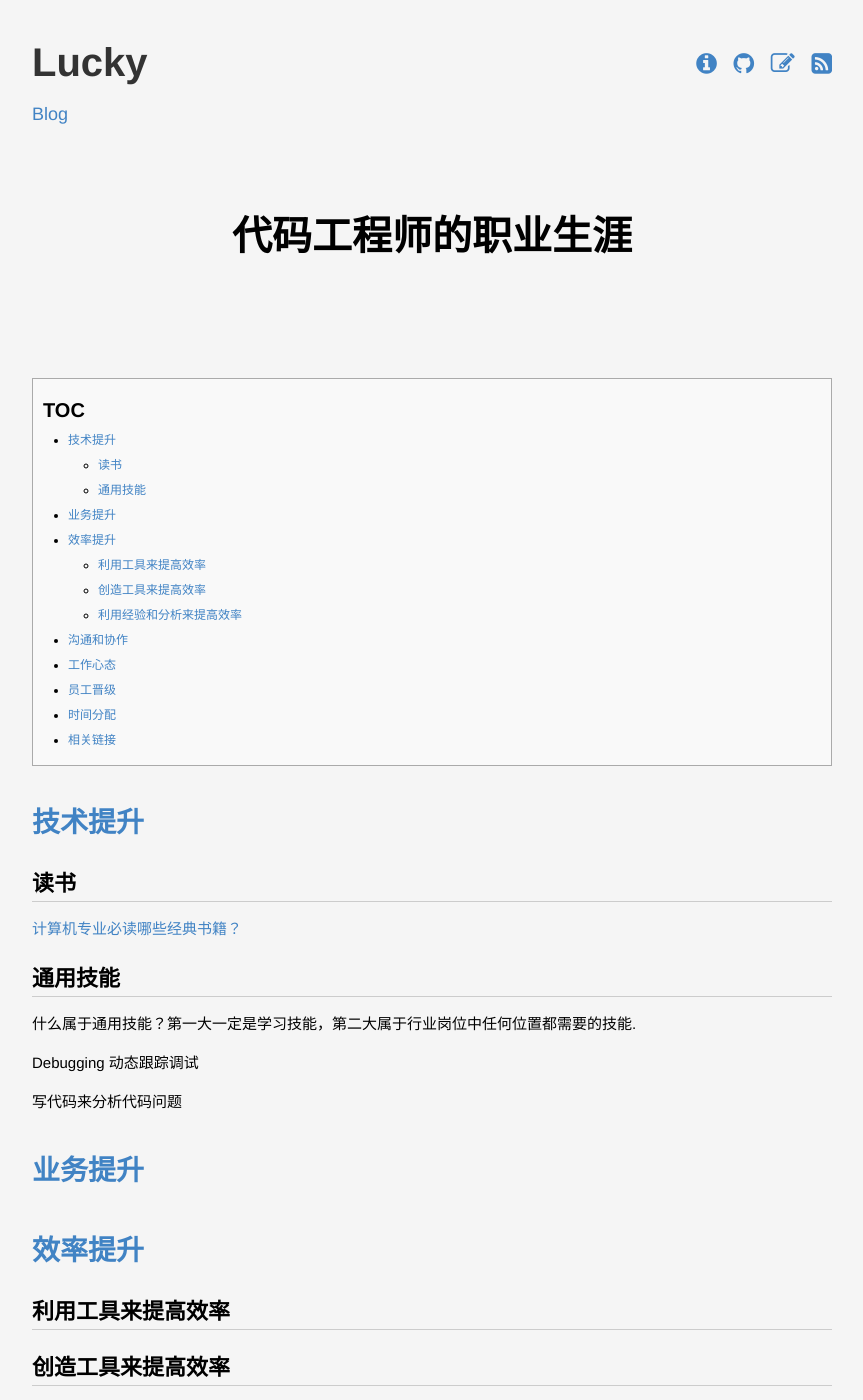
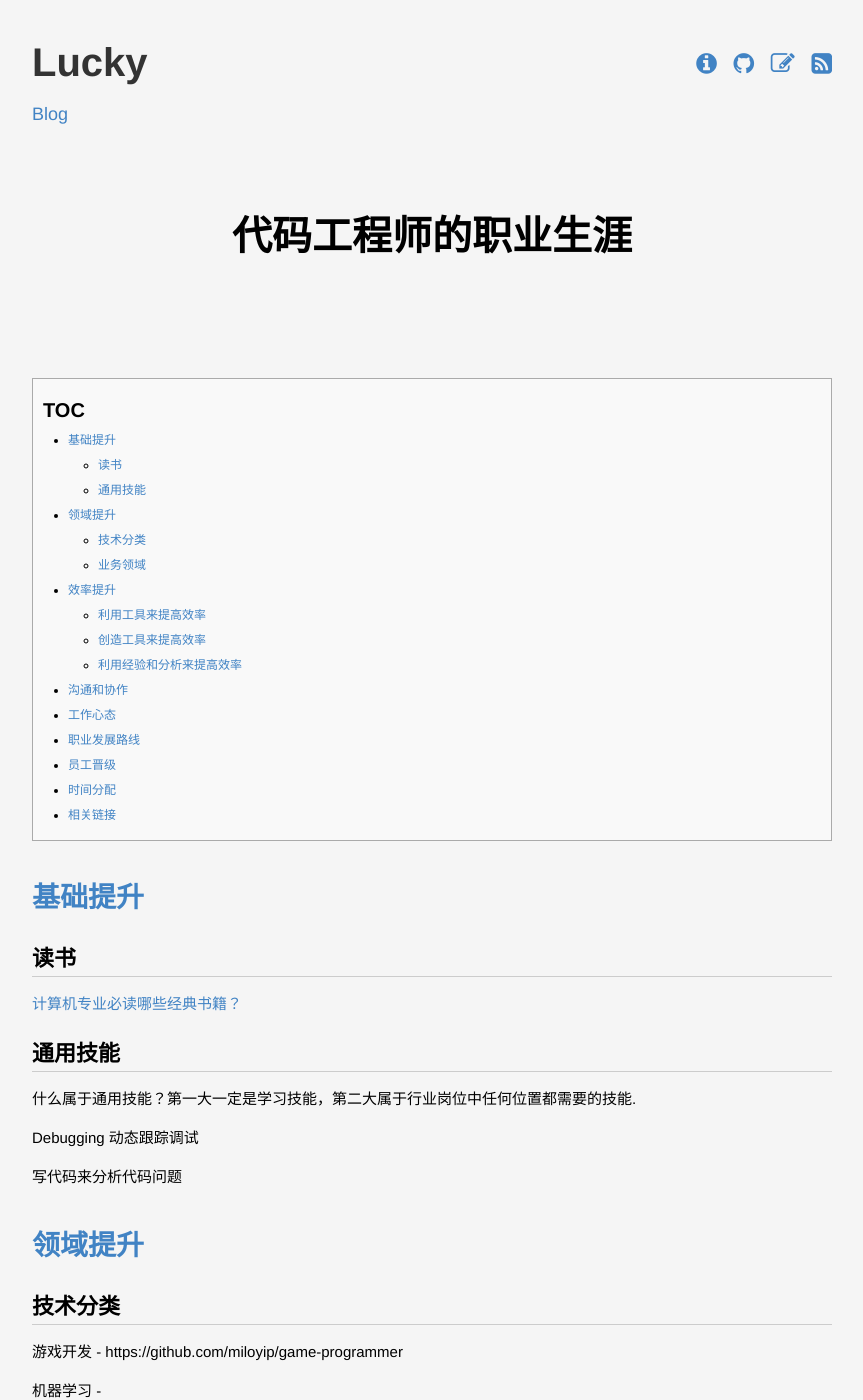
Before and after one commit to lucky521/blog, a Jekyll site: the page built from _posts/others/2019-02-18-Coder-Career.md, in a window 1280 px wide and 1400 px high. Shown: the whole window, without its empty margins (208-1071 px from the left). Built offline with Jekyll 4.4.1, drawn with Linux system fonts in a browser that asks for light colours; some of the changed text lies outside the part shown.

Commit message:
Update 2019-02-18-Coder-Career.md

```diff
--- a/_posts/others/2019-02-18-Coder-Career.md
+++ b/_posts/others/2019-02-18-Coder-Career.md
@@ -5,7 +5,7 @@ layout: post
 categories: [other]
 ---
 
-# 技术提升
+# 基础提升
 
 ## 读书
 
@@ -20,8 +20,34 @@ Debugging 动态跟踪调试
 写代码来分析代码问题
 
 
-# 业务提升
+# 领域提升
 
+## 技术分类
+
+游戏开发 - https://github.com/miloyip/game-programmer
+
+机器学习 -
+
+后端 -
+
+前端 -
+
+移动端 -
+
+安全 -
+
+大数据 -
+
+嵌入式 -
+
+## 业务领域
+
+- 业务系统
+- 游戏
+- 搜索
+- 推荐
+- 广告
+- 金融
 
 
 # 效率提升
@@ -49,6 +75,11 @@ write tools to help our work
 
 
 
+# 职业发展路线
+
+深度和广度？
+
+
 # 员工晋级
 
 KPI OKR 绩效考核
```
